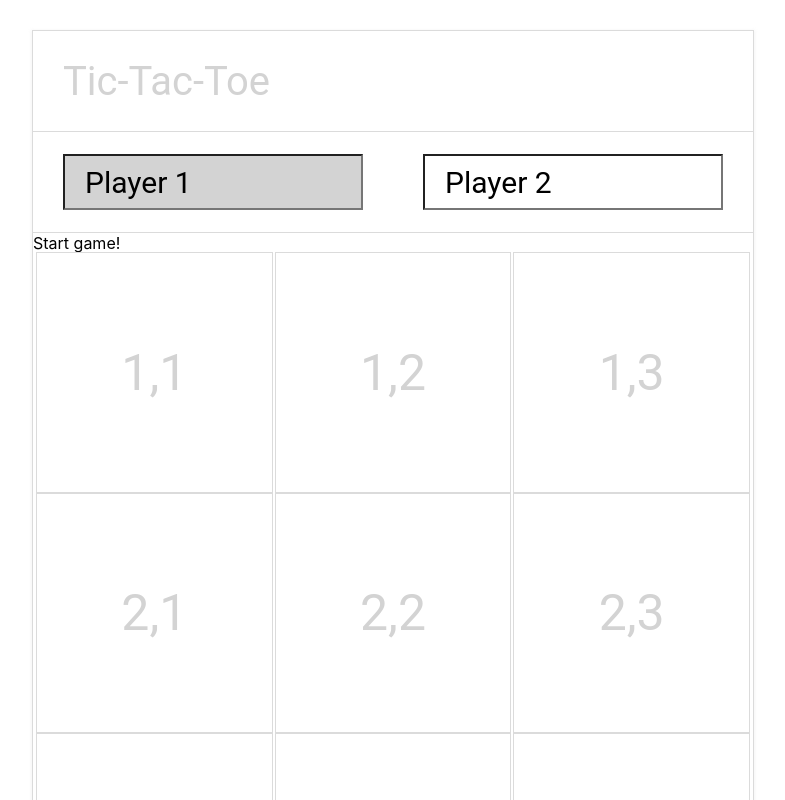
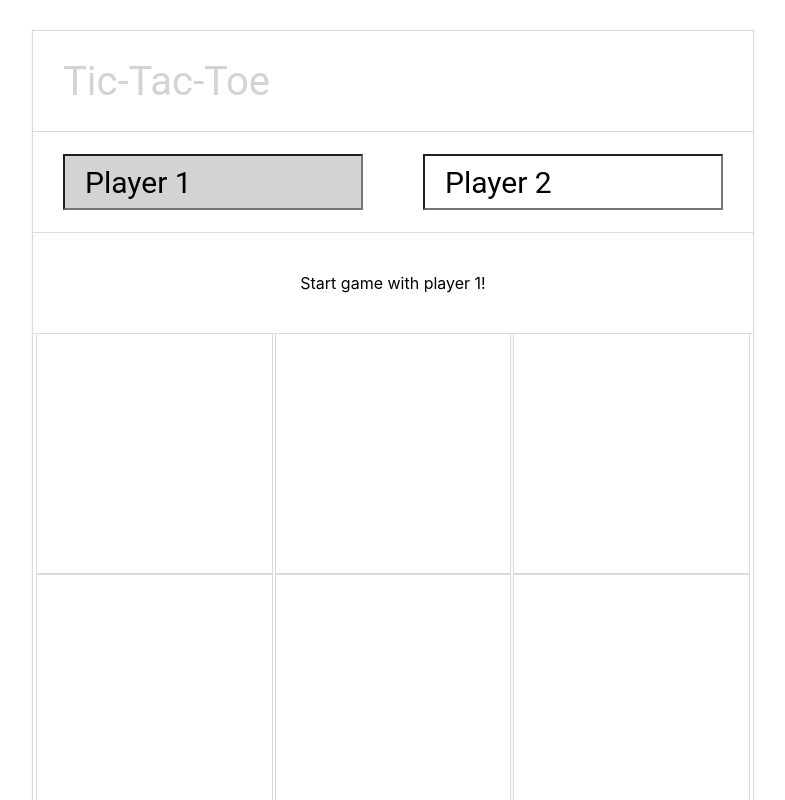
Before and after one commit to mhtamun/tic-tac-toe-web-app, a React (Create React App) app: page / in a window 1280 px wide. Shown: the top 800 px of the page, without its empty margins (247-1032 px from the left). Built offline with nearby package versions, Linux system fonts and the light colour scheme; the HTML template or start-up script is replaced by a standard one.

Commit message:
Complete game logic

```diff
--- a/package.json
+++ b/package.json
@@ -4,6 +4,7 @@
   "private": true,
   "dependencies": {
     "react": "^16.8.6",
+    "react-confirm-alert": "^2.4.1",
     "react-dom": "^16.8.6",
     "react-scripts": "2.1.8",
     "styled-components": "^4.2.0"
--- a/src/App.js
+++ b/src/App.js
@@ -4,41 +4,75 @@ import MainDiv from "./components/MainDiv";
 import ContentBorder from "./components/ContentBorder";
 import Header from "./components/Header";
 import PlayerPanel from "./components/PlayerPanel";
+import Message from "./components/Message";
 import Frame from './components/Frame';
+
+import {confirmAlert} from 'react-confirm-alert'; // Import
+import 'react-confirm-alert/src/react-confirm-alert.css'; // Import css
 
 class App extends Component {
     constructor(props) {
         super(props);
 
-        this.state = {
-            playerOneName: 'Player 1',
-            playerTwoName: 'Player 2',
-            playerOneTurn: true,
-            currentSign: 'X',
-            gameImage: {
-                one: ['1,1', '1,2', '1,3'],
-                two: ['2,1', '2,2', '2,3'],
-                three: ['3,1', '3,2', '3,3'],
-            },
-            message: 'Start game!'
-        };
+        this.state = this.getInitialState();;
 
         this.onClick = this.onClick.bind(this);
         this.onChange = this.onChange.bind(this);
     }
 
+    getInitialState = () => {
+        return {
+            playerOneName: 'Player 1',
+            playerTwoName: 'Player 2',
+            playerOneTurn: true,
+            currentSign: 'X',
+            message: 'Start game with player 1!',
+            gameImage: {
+                one: ['', '', ''],
+                two: ['', '', ''],
+                three: ['', '', ''],
+            }
+        };
+    };
+
     onClick = (row, column) => (e) => {
         console.log('Event', e);
         console.log('Position', row, column);
 
-        const playerOneTurn = this.state.playerOneTurn;
-        const currentSign = this.state.currentSign;
-        this.state.gameImage[row][column] = currentSign;
+        const { playerOneName, playerTwoName, playerOneTurn, currentSign, message, gameImage } =this.state;
 
-        this.setState({
-            playerOneTurn: !playerOneTurn,
-            currentSign: currentSign === 'X' ? 'O' : 'X',
-        });
+        //Game draw logic start here
+        let itemCount = 0;
+        for (let row in gameImage) {
+            console.log('row', row);
+
+            for (let column = 0; column < 3; column++) {
+                if (gameImage[row][column] !== ''){
+                    itemCount++
+                }
+            }
+        }
+        console.log('itemCount', itemCount);
+        if (itemCount === 7) {
+            console.log('Drawn');
+            this.setState({
+                message: 'Match Drawn! Please refresh the'
+            });
+        } else {
+            const tempPlayerOneTurn = playerOneTurn;
+            const tempCurrentSign = currentSign;
+
+            const tempGameImage = {...gameImage};
+            tempGameImage[row][column] = tempCurrentSign;
+
+            this.setState({
+                playerOneTurn: !tempPlayerOneTurn,
+                currentSign: tempCurrentSign === 'X' ? 'O' : 'X',
+                message: tempPlayerOneTurn ? `Turn for ${playerTwoName}` : `Turn for ${playerOneName}`,
+                gameImage: tempGameImage
+            });
+        }
+        //Game draw logic end here
     };
 
     onChange = (event) => {
@@ -46,11 +80,37 @@ class App extends Component {
         this.setState({
             [event.target.name]: event.target.value
         });
-
-        console.log('State', JSON.stringify(this.state));
     };
 
+    showWinningMessage = () => {
+
+        const { playerOneTurn, playerOneName, playerTwoName } = this.state;
+
+        confirmAlert({
+            title: 'Congratulations!',
+            message: playerOneTurn ? `${playerTwoName} has won!! Want to replay?` : `${playerOneName} has won!! Want to replay?`,
+            buttons: [
+                {
+                    label: 'Yes',
+                    onClick: () => {
+                        this.reset();
+                    }
+                },
+                {
+                    label: 'No',
+                }
+            ]
+        });
+    };
+
+    reset() {
+        this.setState(this.getInitialState());
+    }
+
     render() {
+
+        const {playerOneName, playerTwoName, playerOneTurn, message, gameImage} = this.state;
+
         return (
             <div className="App">
                 <MainDiv>
@@ -59,20 +119,20 @@ class App extends Component {
                         <PlayerPanel
                             values={
                                 {
-                                    playerOneName: this.state.playerOneName,
-                                    playerTwoName: this.state.playerTwoName
+                                    playerOneName,
+                                    playerTwoName
                                 }
                             }
                             turns={
                                 {
-                                    playerOneTurn: this.state.playerOneTurn,
-                                    playerTwoTurn: !this.state.playerOneTurn
+                                    playerOneTurn: playerOneTurn,
+                                    playerTwoTurn: !playerOneTurn
                                 }
                             }
                             onChange={this.onChange}
                         />
-                        <div>{this.state.message}</div>
-                        <Frame gameImage={this.state.gameImage} onClick={this.onClick}/>
+                        <Message message={message}/>
+                        <Frame gameImage={gameImage} onClick={this.onClick}/>
                     </ContentBorder>
                 </MainDiv>
             </div>
@@ -81,18 +141,62 @@ class App extends Component {
 
     componentDidUpdate() {
         console.log('componentDidUpdate');
-        for (let key in this.state.gameImage){
-            let temp = null;
-            for (let i = 0; i < key.length; i++){
-                console.log('key', key);
-                console.log('i', i);
-                console.log(this.state.gameImage[key][i]);
+
+        const { gameImage } = this.state;
+
+        //Game winning logic start here --
+        //Row check
+        for (let row in gameImage) {
+            console.log('row', row);
+            let previousSign = null;
+            let matchCount = 0;
+            for (let column = 0; column < 3; column++) {
+                console.log('column', column);
+                console.log('gameImage[row][column]', gameImage[row][column]);
+                if (previousSign === gameImage[row][column] && gameImage[row][column] !== '') {
+                    matchCount++;
+                }
+                previousSign = gameImage[row][column];
+            }
+            if (matchCount === 2) {
+                console.log('Winner');
+                this.showWinningMessage();
             }
         }
 
-        if (this.state.gameImage['one'][0] === this.state.gameImage['one'][1] && this.state.gameImage['one'][1] === this.state.gameImage['one'][2]){
-            alert('winner');
+        //Column check
+        for (let column = 0; column < 3; column++) {
+            console.log('column', column);
+            let previousSign = null;
+            let matchCount = 0;
+            for (let row in gameImage) {
+                console.log('row', row);
+                console.log('gameImage[row][column]', gameImage[row][column]);
+                if (previousSign === gameImage[row][column] && gameImage[row][column] !== '') {
+                    matchCount++;
+                }
+                previousSign = gameImage[row][column];
+            }
+            if (matchCount === 2) {
+                console.log('Win');
+                this.showWinningMessage();
+            }
         }
+
+        //Diagonal check
+        console.log('gameImage[\'one\'][0]', gameImage['one'][0]);
+        console.log('gameImage[\'two\'][1]', gameImage['two'][1]);
+        console.log('gameImage[\'three\'][2]', gameImage['three'][2]);
+        if (gameImage['one'][0] === gameImage['two'][1] && gameImage['two'][1] === gameImage['three'][2] && gameImage['three'][2] !== '') {
+            this.showWinningMessage();
+        }
+        console.log('gameImage[\'one\'][2]', gameImage['one'][2]);
+        console.log('gameImage[\'two\'][1]', gameImage['two'][1]);
+        console.log('gameImage[\'three\'][0]', gameImage['three'][0]);
+        if (gameImage['one'][2] === gameImage['two'][1] && gameImage['two'][1] === gameImage['three'][0] && gameImage['three'][0] !== '') {
+            this.showWinningMessage();
+        }
+        //Game winning logic end here
     }
 
     componentDidMount() {
--- /dev/null
+++ b/src/components/Message.js
@@ -0,0 +1,48 @@
+import * as React from "react";
+import styled from "styled-components";
+
+import TextInput from "./TextInput";
+
+const Border = styled.div`
+    display: flex;
+    flex-flop: row wrap;
+    align-items: center
+    justify-content: flex-start;
+    height: 100px;
+    width: 100%;
+    border-bottom: 1px solid #DBDBDB;
+
+    @media (max-width: 720px) {
+        display: flex;
+        flex-direction: column;
+	    flex-flop: column wrap;
+        align-items: center
+        justify-content: center;
+        height: 200px;
+    }
+`;
+
+const Box = styled.div`
+    display: flex;
+    align-items: center;
+    justify-content: center;
+    height: 50px;
+    width: 100%;
+    margin: 30px;
+
+    @media (max-width: 720px) {
+        align-items: center;
+        justify-content: center;
+        height: 50px;
+        width: 80%;
+        margin: 10px;
+    }
+`;
+
+export default (props) => (
+    <Border>
+        <Box>
+            {props.message}
+        </Box>
+    </Border>
+);
```
Also changed, not shown: 1 other file (tests, documents, lock files or other folders).
